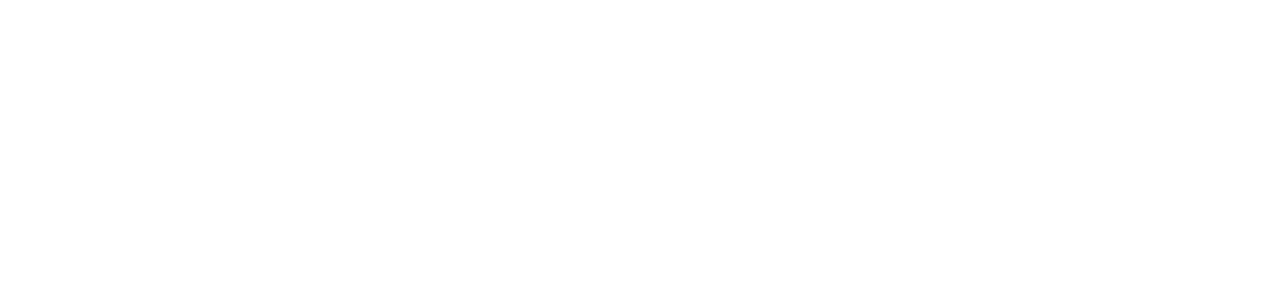
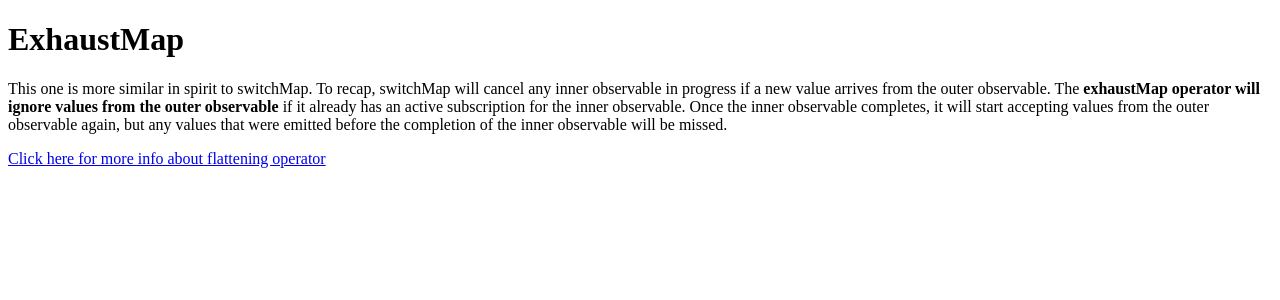
Before and after one commit to srbalakkl/Angular-RxJs, an Angular app: page /SwitchMapVsExhaustMap in a window 1280 px wide. Before the commit this address led to /. Shown: the top 300 px of the page. Built offline with nearby package versions, Linux system fonts and the light colour scheme.

Commit message:
new: Exhause map

```diff
--- a/package.json
+++ b/package.json
@@ -18,7 +18,7 @@
     "@angular/platform-browser": "^19.0.4",
     "@angular/platform-browser-dynamic": "^19.0.4",
     "@angular/router": "^19.0.4",
-    "rxjs": "~7.5.7",
+    "rxjs": "~7.4.0",
     "tslib": "^2.6.2",
     "zone.js": "~0.15.0"
   },
@@ -33,6 +33,6 @@
     "karma-coverage": "~2.2.1",
     "karma-jasmine": "~5.1.0",
     "karma-jasmine-html-reporter": "~2.0.0",
-    "typescript": "~5.5.4"
+    "typescript": "~5.6.0"
   }
 }
--- a/src/app/app-routing.module.ts
+++ b/src/app/app-routing.module.ts
@@ -31,6 +31,7 @@
 import {HotAndColdObservablesComponent} from "./hot-and-cold-observables/hot-and-cold-observables.component";
 import {PreventMemoryLeaksComponent} from "./prevent-memory-leaks/prevent-memory-leaks.component";
 import {ConcatAndExhaustMapComponent} from "./concat-and-exhaust-map/concat-and-exhaust-map.component";
+import {SwitchMapVsExhaustMapComponent} from "./switch-map-vs-exhaust-map/switch-map-vs-exhaust-map.component";
 
 const routes: Routes = [
   {path: '', redirectTo: 'home', pathMatch: "full"},
@@ -62,6 +63,7 @@
   {path: 'takeWhile', component: TakeWhileOperatorComponent},
   {path: 'hot_cold', component: HotAndColdObservablesComponent},
   {path: 'memoryLeak', component: PreventMemoryLeaksComponent},
+  {path: 'SwitchMapVsExhaustMap',component:SwitchMapVsExhaustMapComponent}
 ];
 
 @NgModule({
--- a/src/app/combine-latest/combine-latest.component.ts
+++ b/src/app/combine-latest/combine-latest.component.ts
@@ -36,7 +36,7 @@
 
       setTimeout(() => {
         data.next(100)
-      }, 2000);//<-Here, the CombineLatest operator will take the latest value 100 instead of older value 10
+      }, 2000);//<-Here, the CombineLatest operator will take the latest value 100 instead of older value 10 like zip operator.
 
       // But the "Zip Operator" doesn't work when the value is changed.
     })
--- a/src/app/rxjs-tutor/rxjs-tutor.component.html
+++ b/src/app/rxjs-tutor/rxjs-tutor.component.html
@@ -7,12 +7,13 @@
   <li><a href="" (click)="false" [routerLink]="['/interval']">Interval</a></li>
   <li><a href="" (click)="false" [routerLink]="['/debounce']">DebounceTime</a></li>
   <li><a href="" (click)="false" [routerLink]="['/tap']">Tap</a> Operator</li>
-  <li><a href="" (click)="false" [routerLink]="['/distUnchngOperator']">distUnchngOperator</a></li>
+  <li><a href="" (click)="false" [routerLink]="['/distUnchngOperator']">distinctUntilChanged Operator</a></li>
   <li><a href="" (click)="false" [routerLink]="['/combineLatest']">CombLatestFunction(not operator)</a></li>
   <li><a href="" (click)="false" [routerLink]="['/switchmap']">SwitchMap</a></li>
   <li><a href="" (click)="false" [routerLink]="['/zip']">ZipOperator</a></li>
   <li><a href="" (click)="false" [routerLink]="['/behaviourSubject']">behaviourSubject_operator</a></li>
   <li><a href="" (click)="false" [routerLink]="['/switch_and_mergeMap']">switch_and_mergeMap</a></li>
+  <li><a href="" (click)="false" [routerLink]="['/SwitchMapVsExhaustMap']">SwitchMap Vs ExhaustMap</a></li>
   <li><a href="" (click)="false" [routerLink]="['/startWith']">startWithOperator</a></li>
   <li><a href="" (click)="false" [routerLink]="['/schedulers']">Schedulers</a></li>
   <li><a href="" (click)="false" [routerLink]="['/animeInterval']">SchedulerUsingAnimation & Interval</a></li>
--- /dev/null
+++ b/src/app/switch-map-vs-exhaust-map/switch-map-vs-exhaust-map.component.html
@@ -0,0 +1,9 @@
+<h1>ExhaustMap</h1>
+
+<p>This one is more similar in spirit to switchMap.
+  To recap, switchMap will cancel any inner observable in progress if a new value arrives from the outer observable.
+  The <b>exhaustMap operator will ignore values from the outer observable</b> if it already has an active subscription for the inner observable.
+  Once the inner observable completes, it will start accepting values from the outer observable again,
+  but any values that were emitted before the completion of the inner observable will be missed.</p>
+
+<a href="https://www.linkedin.com/pulse/power-high-order-observables-flattening-operators-josimar-bezerra-fazhf" target="_blank">Click here for more info about flattening operator</a>
--- /dev/null
+++ b/src/app/switch-map-vs-exhaust-map/switch-map-vs-exhaust-map.component.ts
@@ -0,0 +1,27 @@
+import {Component, OnInit} from '@angular/core';
+import {combineLatest, exhaustMap, fromEvent, interval, Observable, switchMap, take} from "rxjs";
+
+@Component({
+  selector: 'app-switch-map-vs-exhaust-map',
+  imports: [],
+  templateUrl: './switch-map-vs-exhaust-map.component.html',
+  styleUrl: './switch-map-vs-exhaust-map.component.sass'
+})
+export class SwitchMapVsExhaustMapComponent implements OnInit {
+  ngOnInit(): void {
+
+    const clicks = fromEvent(document, 'click');
+    const result = clicks.pipe(
+      exhaustMap(() => interval(1000).pipe(take(5)))//<- exhaust map will ignore an outer observable when it has an active subscription
+    );
+
+    // const clicks = fromEvent(document, 'click');
+    // const result = clicks.pipe(
+    //   switchMap(() => interval(1000).pipe(take(5)))//<- switch map will ignore an inner observable when it has an active subscription
+    // );
+
+    result.subscribe(x => console.log(x));
+
+  }
+
+}
```
Also changed, not shown: src/app/switch-map-vs-exhaust-map/switch-map-vs-exhaust-map.component.sass (added), 1 other file (tests, documents, lock files or other folders).
